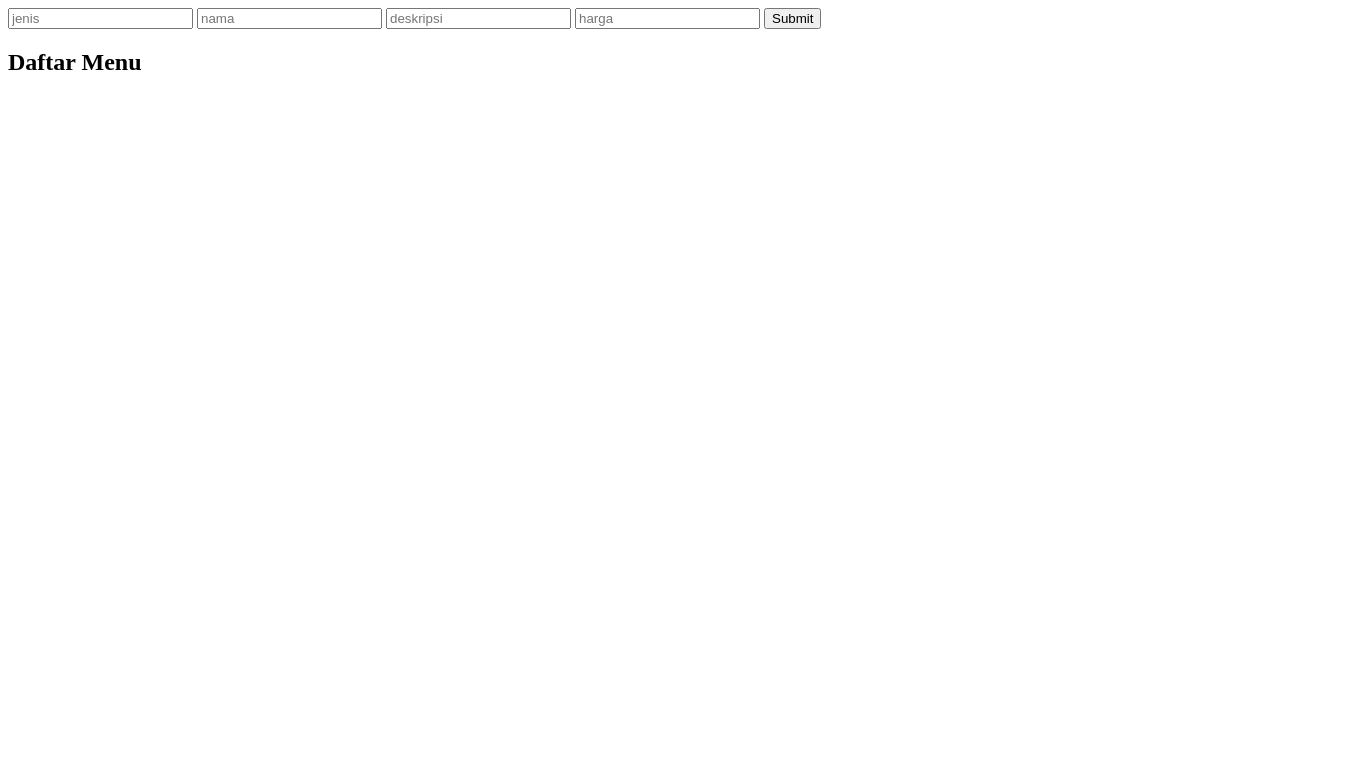
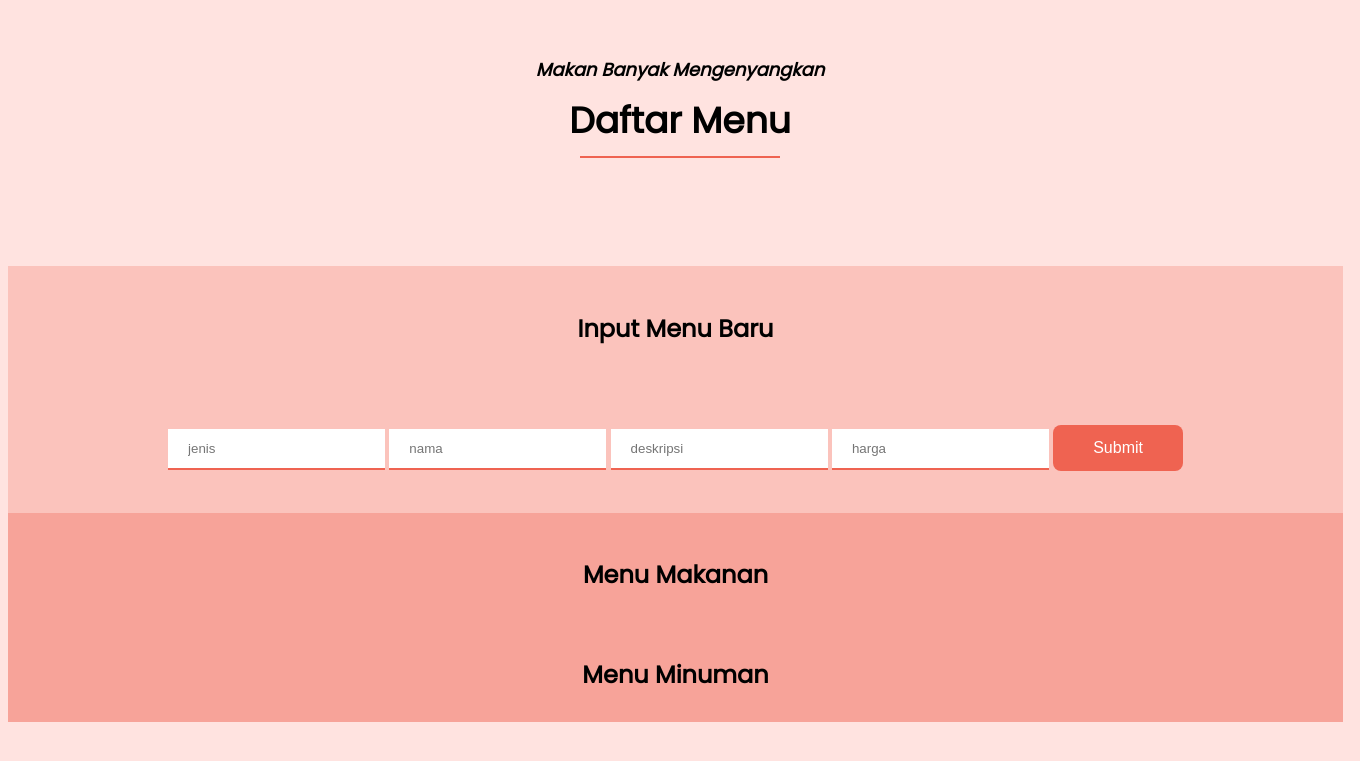
Before and after one commit to triokwekkwekkwek/Restaurant, a Node server app: page / in a window 1360 px wide. Shown: the top 761 px of the page. Run offline with Node 20, Linux system fonts and the light colour scheme; data that the repository does not hold is empty; some libraries are stand-ins or nearby versions.

Commit message:
Add Style To Menu Page

```diff
--- /dev/null
+++ b/public/app.css
@@ -0,0 +1,109 @@
+@import url('https://fonts.googleapis.com/css2?family=Poppins&display=swap');
+body {
+    background-color: #ffe3e0;
+    font-family: 'Poppins', sans-serif;
+}
+
+.title {
+    text-align: center;
+    margin-bottom: 60px;
+}
+
+.title h4 {
+    text-transform: capitalize;
+    font-size: 36px;
+    position: relative;
+    display: inline-block;
+    padding-bottom: 10px;
+}
+
+.title h4 span {
+    display: block;
+    font-size: 18px;
+    font-style: italic;
+    margin-bottom: 10px;
+}
+
+.title h4:before {
+    position: absolute;
+    content: "";
+    width: 200px;
+    height: 2px;
+    background-color: #EF6351;
+    bottom: 0;
+    left: 50%;
+    transform: translateX(-50%);
+}
+
+.InputMenu {
+    text-align: center;
+    position: relative;
+    padding-bottom: 10px;
+}
+
+.container {
+    background: #FBC3BC;
+    width: 1255px;
+    padding: 25px 40px 25px 40px;
+}
+
+.container form {
+    padding: 30px 0 0 0;
+}
+
+form .text {
+    height: 70px;
+}
+
+button {
+    background-color: #EF6351;
+    border: none;
+    color: white;
+    padding: 15px 32px;
+    text-align: center;
+    text-decoration: none;
+    display: inline-block;
+    font-size: 16px;
+    padding: 14px 40px;
+    border-radius: 8px;
+}
+
+button:hover {
+    background-color: #F38375
+}
+
+button:active {
+    background-color: #FFE3E0;
+    transform: translateY(4px);
+}
+
+input[type=text] {
+    border: none;
+    border-bottom: 2px solid #EF6351;
+    padding: 12px 20px;
+    margin: 8px 0;
+    box-sizing: border-box;
+}
+
+.box-menu {
+    max-width: 2000px;
+    background: #F7A399;
+    width: 1255px;
+    padding: 25px 40px 10px 40px;
+}
+
+.box-menu h2 {
+    text-align: center;
+}
+
+ul {
+    list-style-type: none;
+    margin: 0;
+    padding: 0;
+}
+
+.menus {
+    display: grid;
+    grid-template-columns: repeat(auto-fit, minmax(300px, 1fr));
+    grid-gap: 10px;
+}
--- a/views/index.ejs
+++ b/views/index.ejs
@@ -1,13 +1,23 @@
 <!-- index.ejs -->
 <!DOCTYPE html>
 <html lang="en">
+
 <head>
     <meta charset="UTF-8" />
-    <title>Star Wars Quote App</title>
+    <title>Daftar Menu Makanan</title>
+    <link rel="stylesheet" href="app.css">
     <script type="text/javascript" src="http://code.jquery.com/jquery-1.7.1.min.js"></script>
 </head>
 
+
 <body>
+    <div class="title">
+        <h4><span>Makan Banyak Mengenyangkan</span>Daftar Menu</h4>
+    </div>
+
+    <div class="container">
+        <div class="InputMenu">
+            <h2>Input Menu Baru </h2><br>
             <form action="/menu" method="POST">
                 <input type="text" placeholder="jenis" name="jenis">
                 <input type="text" placeholder="nama" name="nama">
@@ -16,23 +26,26 @@
 
                 <button type="submit">Submit</button>
             </form>
+        </div>
+    </div>
 
-    <h2> Daftar Menu </h2>
 
+    <div class="box-menu">
+        <h2> Menu Makanan </h2>
         <ul class="menus">
             <!-- Loop through quotes -->
             <% for(var i = 0; i < menu.length; i++) {%>
+                <%if (menu[i].jenis == 0) { %>
                     <li class="menu">
-                <span><%= menu[i].nama %></span> <br>
-                <span><%= menu[i].deskripsi %></span> <br>
-                Rp <span><%= menu[i].harga %></span> <br>
+                        <span><b><%= menu[i].nama %></b></span> <br>
+                        <span><%= menu[i].deskripsi %></span> <br> Rp <span><%= menu[i].harga %></span> <br>
                         <button id="edit-button" data-ref="<%= i %>">Edit</button>
-                <button id="delete-button" data-name= "<%= menu[i].nama %>" data-ref="<%= i %>">Delete</button>
+                        <button id="delete-button" data-name="<%= menu[i].nama %>" data-ref="<%= i %>">Delete</button>
                         <br>
                         <br>
 
                         <div id="input-form_<%= i %>" style="display: none;">
-                  <form action="/menu-update" method="POST" >
+                            <form action="/menu-update" method="POST">
                                 <input type="hidden" name="nama" value="<%= menu[i].nama %>">
                                 <input type="text" placeholder="deskripsi" name="deskripsi">
                                 <input type="text" placeholder="harga" name="harga">
@@ -44,9 +57,41 @@
                         <br>
                     </li>
                     <% } %>
+                        <% } %>
         </ul>
+        <br>
+        <h2> Menu Minuman </h2>
+        <ul class="menus">
+            <!-- Loop through quotes -->
+            <% for(var i = 0; i < menu.length; i++) {%>
+                <%if (menu[i].jenis == 1) { %>
+                    <li class="menu">
+                        <span><b><%= menu[i].nama %></b></span> <br>
+                        <span><%= menu[i].deskripsi %></span> <br> Rp <span><%= menu[i].harga %></span> <br>
+                        <button id="edit-button" data-ref="<%= i %>">Edit</button>
+                        <button id="delete-button" data-name="<%= menu[i].nama %>" data-ref="<%= i %>">Delete</button>
+                        <br>
+                        <br>
+
+                        <div id="input-form_<%= i %>" style="display: none;">
+                            <form action="/menu-update" method="POST">
+                                <input type="hidden" name="nama" value="<%= menu[i].nama %>">
+                                <input type="text" placeholder="deskripsi" name="deskripsi">
+                                <input type="text" placeholder="harga" name="harga">
+
+                                <button type="submit">Submit</button>
+                            </form>
+                        </div>
+                        <br>
+                        <br>
+                    </li>
+                    <% } %>
+                        <% } %>
+        </ul>
+    </div>
 
 
     <script src="/main.js"></script>
 </body>
+
 </html>
```
Also changed, not shown: Connect.js (+16 -19 lines). Lines whose indentation alone changed are shown as unchanged.
